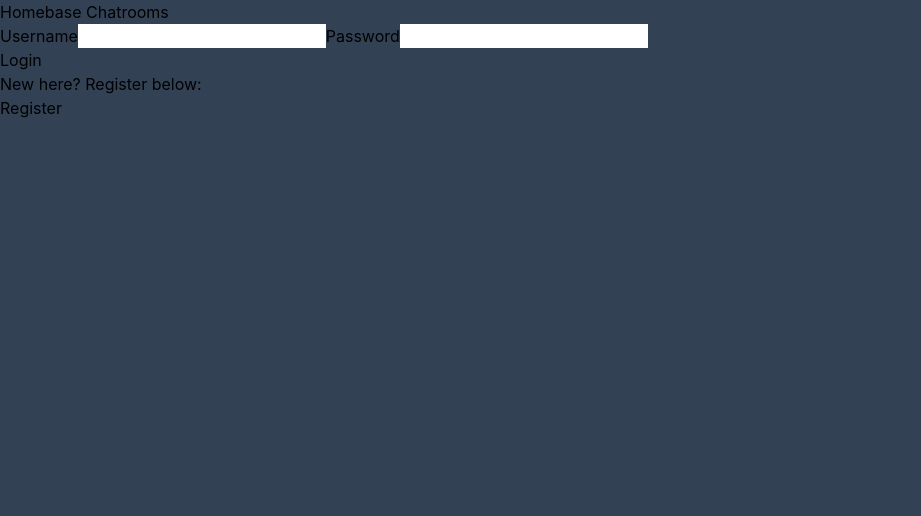
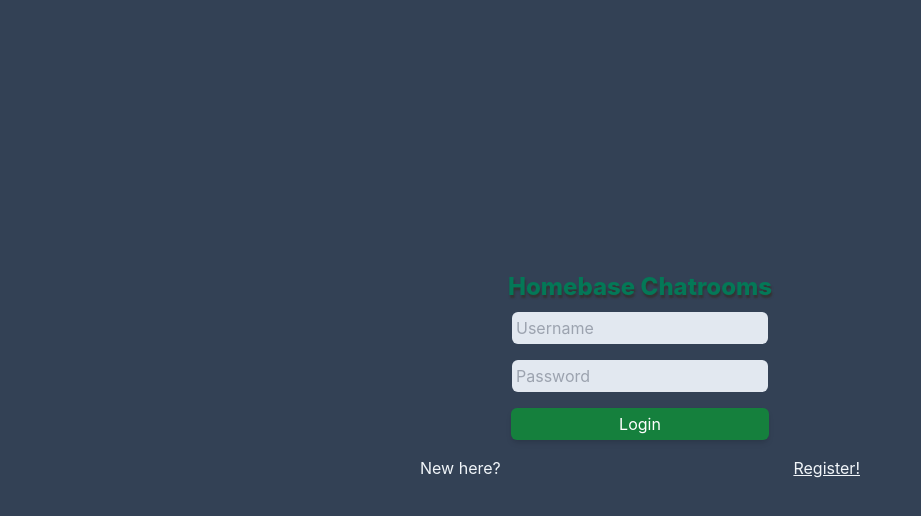
Before and after one commit to lshevick/django-chat-app, a React (Create React App) app in the folder frontend/static/: page / in a window 1280 px wide. Shown: the top 516 px of the page, without its empty margins (0-921 px from the left). Built offline with nearby package versions, Linux system fonts and the light colour scheme.

Commit message:
adds styles to login

```diff
--- a/frontend/static/src/components/Homescreen.js
+++ b/frontend/static/src/components/Homescreen.js
@@ -63,8 +63,8 @@ const Homescreen = ({ setAuth }) => {
 
 
     const chatsHTML = chats.map(chat => (
-        <li key={chat.id} className='bg-slate-600 my-2 p-2'>
-            <span>{chat.username}</span>
+        <li key={chat.id} className='bg-blue-500 my-3 p-2 rounded-md'>
+            <span className='font-bold text-white [text-shadow:1px_1px_2px_#333]'>{chat.username}</span>
             <p>{chat.text}</p>
         </li>
     ))
@@ -97,15 +97,15 @@ const Homescreen = ({ setAuth }) => {
         <div className={`h-screen flex flex-col justify-end ${isOpen ? 'transparent' : 'bg-slate-700'}`}>
             <div className='room-list-display absolute w-full top-0'>
                 <div className='sidebar-banner bg-slate-700 flex justify-between border-b-2 border-zinc-600 py-3'>
-                    <h1 className=' mx-2  py-1 text-xl font-extrabold text-emerald-700'>Homebase Rooms</h1>
+                    <h1 className='mx-2 py-1 text-xl font-extrabold [text-shadow:1px_3px_2px_#333] text-emerald-700'>Homebase Rooms</h1>
                     <button type='button' className={`m-1 p-2 bg-slate-500 border-2 border-slate-400 transition-all rounded-3xl ${isOpen ? 'rotate-180' : ''}`} onClick={() => setIsOpen(!isOpen)}> <BsChevronLeft/> </button>
                 </div>
-                <div className={`bg-slate-700 transition-all duration-300 ${isOpen ? 'translate-x-0 z-10' : 'translate-x-full opacity-0'}`}>
+                <div className={`bg-slate-700 transition-all duration-300 py-2 ${isOpen ? 'translate-x-0 z-10' : 'translate-x-full opacity-0'}`}>
 
                 <ul className='room-list flex flex-col justify-center pl-3 h-3/4'>
                     {roomsHTML}
                 </ul>
-                <div className='flex flex-col items-start border-t-2 border-zinc-600'>
+                <div className='flex flex-col items-start border-y-2 border-zinc-600'>
                     <form onSubmit={handleSubmit} className='flex flex-col flex-center items-start w-1/2 my-3 px-3'>
                         <label htmlFor="new-room"></label>
                         <input className='p-1 rounded-md shadow-md' name='new-room' id='new-room' value={newRoom} type="text" onChange={(e) => setNewRoom(e.target.value)} placeholder='Add a New Room' />
@@ -118,7 +118,7 @@ const Homescreen = ({ setAuth }) => {
 
 
             <div className={`overflow-hidden chat-room-display bg-slate-700 h-[90%] relative bottom-0 text-white px-2 py-5 flex flex-col justify-end transition-all duration-500 ${isOpen ? 'blur z-[-10]' : ''}`}>
-                <h2 className='mx-1 absolute top-0 p-2 text-xl font-extrabold text-emerald-700 bg-slate-600 rounded-md'>{currentRoom.name}</h2>
+                <h2 className='mx-1 absolute top-0 p-2 text-xl font-extrabold [text-shadow:1px_1px_2px_#333] text-emerald-700 bg-slate-600 rounded-md'>{currentRoom.name}</h2>
                 <div className="message-list overflow-y-scroll h-5/6">
                     <ul>
                        {chatsHTML}
--- a/frontend/static/src/components/LoginForm.js
+++ b/frontend/static/src/components/LoginForm.js
@@ -44,19 +44,21 @@ const LoginForm = ({ setAuth, setScreen }) => {
 
 
     return (
-        <div>
+        <div className='w-5/6'>
         <form onSubmit={handleSubmit}>
-            <div>
-                <label htmlFor="username">Username</label>
-                <input name='username' type="text" value={state.username} id='username' required onChange={handleInput} />
-                <label htmlFor="password">Password</label>
-                <input name='password' type="password" value={state.password} id='password' required onChange={handleInput} />
+            <div className='flex flex-col justify-center items-center w-full'>
+                <label htmlFor="username"></label>
+                <input className='m-2 p-1 bg-slate-200 text-slate-600 rounded-md' placeholder='Username' name='username' type="text" value={state.username} id='username' required onChange={handleInput} />
+                <label htmlFor="password"></label>
+                <input className='m-2 p-1 bg-slate-200 text-slate-600 rounded-md' placeholder='Password' name='password' type="password" value={state.password} id='password' required onChange={handleInput} />
+            <button type='submit' className='bg-green-700 hover:bg-emerald-600 mt-2 w-1/4 rounded-md shadow-md p-1 text-white'>Login</button>
             </div>
-            <button type='submit'>Login</button>
         </form>
 
-        <p>New here? Register below:</p>
-            <button type="button" onClick={() => setScreen('register')}>Register</button>
+        <div className='flex justify-evenly my-3 p-1'>
+        <p>New here?</p>
+            <button className='underline' type="button" onClick={() => setScreen('register')}>Register!</button>
+        </div>
         </div>
     );
 }
--- a/frontend/static/src/components/LoginView.js
+++ b/frontend/static/src/components/LoginView.js
@@ -6,8 +6,8 @@ const LoginView = ({ setAuth }) => {
     const [screen, setScreen] = useState('login');
 
     return (
-        <div className="login-view">
-            <h1>Homebase Chatrooms</h1>
+        <div className="login-view flex flex-col justify-center items-center h-screen text-slate-100 p-5">
+            <h1 className="mx-2 py-1 text-2xl [text-shadow:1px_3px_2px_#333] font-extrabold text-emerald-700 absolute top-1/3">Homebase Chatrooms</h1>
             {screen === 'login' && <LoginForm setScreen={setScreen} setAuth={setAuth} />}
             {screen === 'register' && <RegisterForm setScreen={setScreen} />}
         </div>
```
Also changed, not shown: 1 other file (tests, documents, lock files or other folders).
